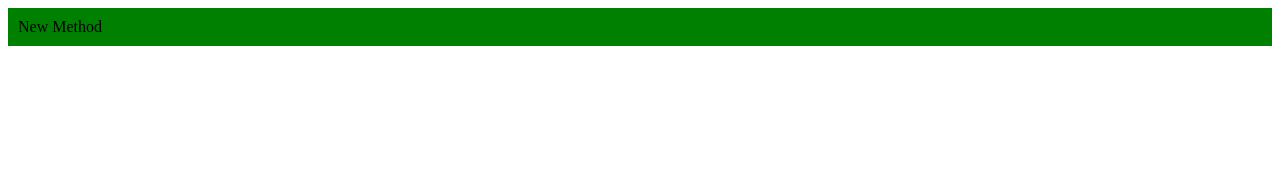
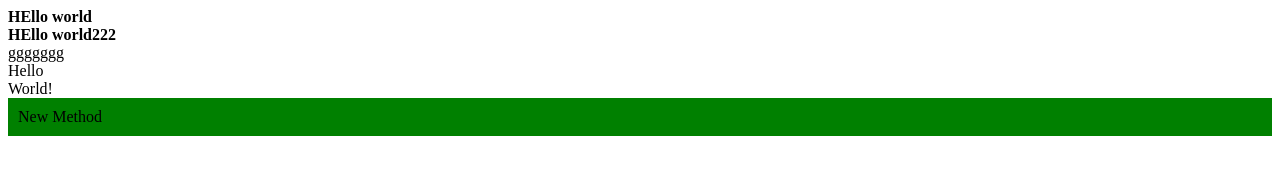
Before and after one commit to Deepanker200/javascript-practice, a plain HTML site: page DOM/DOM-Part-3.html in a window 1280 px wide. Drawn offline with Linux system fonts and the light colour scheme.

Commit message:
JS Revision-7

```diff
--- a/DOM/DOM-Part-3.html
+++ b/DOM/DOM-Part-3.html
@@ -6,7 +6,11 @@
     <title>DOM Part 3</title>
 </head>
 <body>
+    <div class="new">dsa</div>
+    <div class="new2">dsa</div>
+    <div class="new3">dsa</div>
 
+    <div id="container"></div>
 </body>
 
 <script>
@@ -17,12 +21,27 @@
     div.style.backgroundColor="green"
     div.style.padding="10px"
     // div.innerText="Hello World"
-    document
     const addText=document.createTextNode("New Method");
     div.appendChild(addText);
     console.log(div);
 
     document.body.appendChild(div);
 
+
+    function abcd(){
+
+        document.getElementsByClassName('new')[0].innerHTML="<b>HEllo world</b>"    //Remember: Use index here
+        document.querySelector('.new2').innerHTML="<b>HEllo world222</b>"
+        document.querySelector('.new3').innerText="ggggggg"
+    }
+
+
+    let parent = document.getElementById("container");
+let newDiv = document.createElement("div");
+newDiv.textContent = "Hello";
+parent.append(newDiv, " World!"); // ✅ Works fine (adds both text and element)
+
+    abcd()
+
 </script>
 </html>
```
